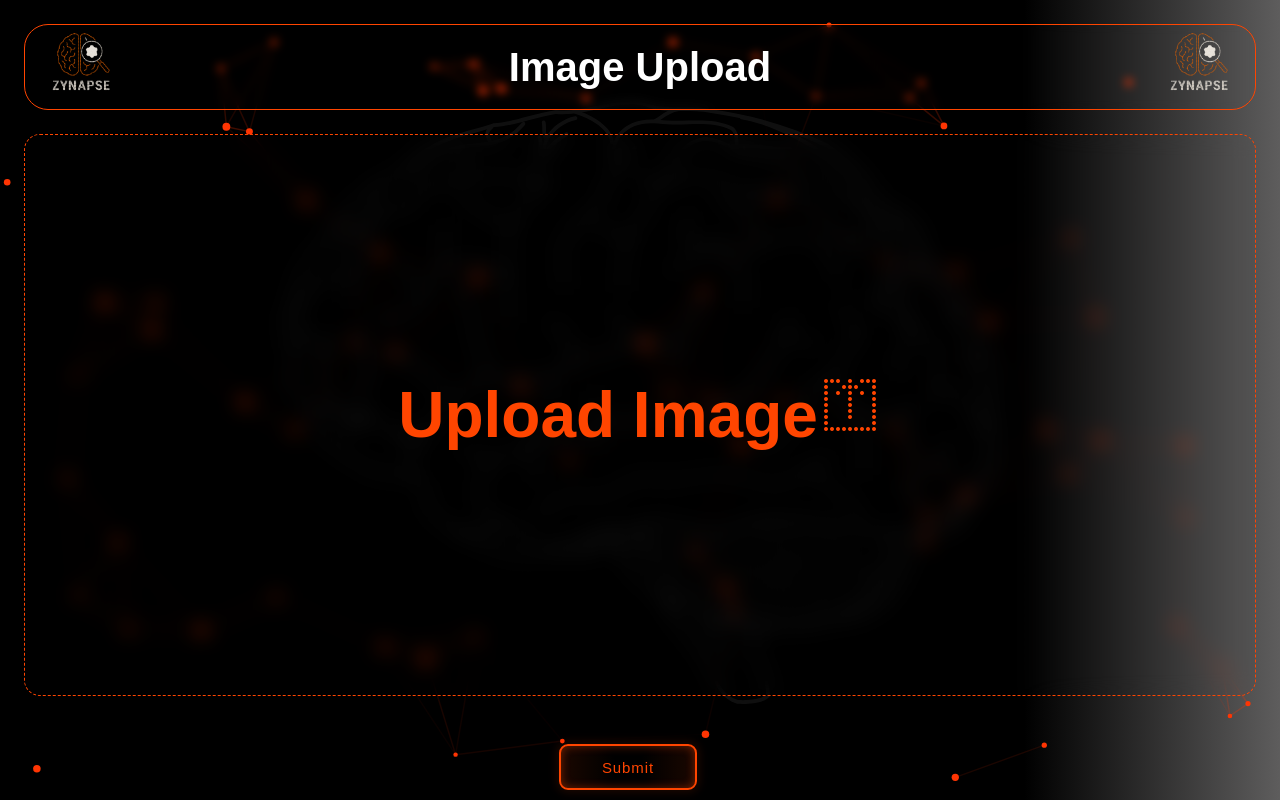
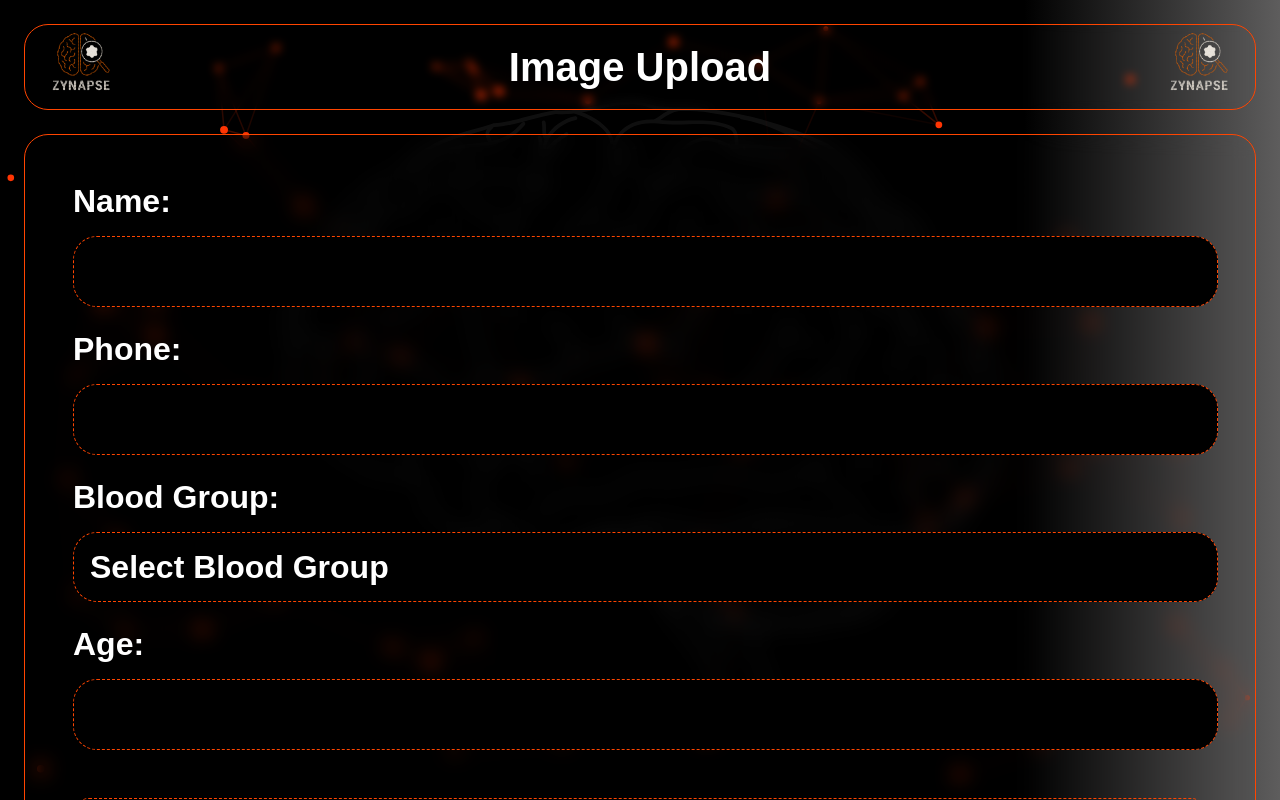
Before and after one commit to Archit-Ash/Zynapse, a React (Vite) app in the folder Zynapse/: page /upload in a window 1280 px wide. Shown: the top 800 px of the page. Built offline with nearby package versions, Linux system fonts and the light colour scheme; a web font is replaced by a local one.

Commit message:
fixed AI questionaaire and added essential form values

```diff
--- a/Zynapse/src/QuestionResult.jsx
+++ b/Zynapse/src/QuestionResult.jsx
@@ -7,14 +7,27 @@ const QuestionResult = () => {
   const [data, setData] = useState(null); // State to store the API response
   const [loading, setLoading] = useState(false); // State to handle loading state
 
-  const prompt = `Please review the following symptoms and recommend if an MRI scan is necessary based on the data provided:
-  ${Object.entries(formData)
-    .map(
-      ([key, value]) =>
-        `${key.charAt(0).toUpperCase() + key.slice(1)}: ${value}`
-    )
-    .join("\n")}
-  **Important:** Only recommend an MRI scan if the combination of symptoms strongly suggests a need for further medical evaluation. Please ensure the advice is cautious and based on established medical criteria, and avoid creating unnecessary panic.,Reply Either with "MRI is Required ,possibility of a Brain Tumor" or "NO MRI NEEDED ,youre healthy", you can also give a small recommendation and disclaimer in next line,MAKE THE DISCLAIMER VERY CLEAR TO REMOVE ANY LIABILITY`;
+  const prompt = `Please review the following symptoms and determine the recommendation **based solely on the number of "yes" responses** provided:
+
+${Object.entries(formData)
+  .map(
+    ([key, value]) => `${key.charAt(0).toUpperCase() + key.slice(1)}: ${value}`
+  )
+  .join("\n")}
+
+Rules:
+- If number of "yes" responses is **15 or more**, reply exactly with:
+  "MRI is Required ,possibility of a Brain Tumor"
+- If number of "yes" responses is **between 7 and 15**, reply exactly with:
+  "CANNOT SAY DEFINITIVELY ,consult a doctor for further evaluation"
+- If number of "yes" responses is **7 or fewer**, reply exactly with:
+  "NO MRI NEEDED ,youre healthy"
+
+After that, give a one-line general recommendation, and a VERY CLEAR DISCLAIMER to remove any liability.
+
+**Important:** Do not recommend an MRI unless absolutely necessary. This is a sensitive case and the response must avoid creating unnecessary panic.
+DONT reply with Number of yes
+`;
 
   const sendToGemini = async () => {
     setLoading(true); // Start loading
--- a/Zynapse/src/Result.jsx
+++ b/Zynapse/src/Result.jsx
@@ -5,6 +5,7 @@ const Result = () => {
   const location = useLocation();
   const navigate = useNavigate();
   const image = location.state?.image;
+  const formData = location.state?.formData;
 
   if (!image) {
     return <p>No image provided.</p>;
@@ -13,11 +14,28 @@ const Result = () => {
   const imageUrl = URL.createObjectURL(image);
 
   return (
-    <div>
+    <div style={{ color: "white", padding: "20px", backgroundColor: "#333" }}>
       <h2>Preview Image</h2>
       <img src={imageUrl} alt="Uploaded" width="300" />
       <br />
-      <button onClick={() => navigate(-1)}>Go Back</button>
+      <h3>Form Data:</h3>
+      <ul>
+        <li>
+          <strong>Name:</strong> {formData?.name || "N/A"}
+        </li>
+        <li>
+          <strong>Phone:</strong> {formData?.phone || "N/A"}
+        </li>
+        <li>
+          <strong>Blood Group:</strong> {formData?.blood_group || "N/A"}
+        </li>
+        <li>
+          <strong>Age:</strong> {formData?.age || "N/A"}
+        </li>
+      </ul>
+      <button onClick={() => navigate(-1)} style={{ marginTop: "20px" }}>
+        Go Back
+      </button>
     </div>
   );
 };
--- a/Zynapse/src/UploadPage.jsx
+++ b/Zynapse/src/UploadPage.jsx
@@ -10,6 +10,12 @@ const UploadPage = () => {
   const [croppedImage, setCroppedImage] = useState(null);
   const [showToast, setShowToast] = useState(false);
   const [showPreview, setShowPreview] = useState(false);
+  const [formData, setFormData] = useState({
+    name: "",
+    phone: "",
+    blood_group: "",
+    age: "",
+  });
   const cropperRef = useRef(null);
   const navigate = useNavigate();
 
@@ -17,6 +23,14 @@ const UploadPage = () => {
     const file = e.target.files[0];
     setImage(URL.createObjectURL(file));
     setCroppedImage(null);
+  };
+
+  const handleInputChange = (e) => {
+    const { name, value } = e.target;
+    setFormData((prevData) => ({
+      ...prevData,
+      [name]: value,
+    }));
   };
 
   const handleCrop = () => {
@@ -30,7 +44,19 @@ const UploadPage = () => {
     }
   };
 
-  const handleSubmit = () => {
+  const handleSubmit = (e) => {
+    e.preventDefault();
+    if (
+      !formData.name.trim() ||
+      !formData.phone.trim() ||
+      !formData.blood_group ||
+      !formData.age
+    ) {
+      setShowToast(true);
+      setTimeout(() => setShowToast(false), 3000);
+      return;
+    }
+
     if (!image) {
       setShowToast(true);
       setTimeout(() => setShowToast(false), 3000);
@@ -43,7 +69,9 @@ const UploadPage = () => {
         const croppedFile = new File([blob], "cropped-image.png", {
           type: "image/png",
         });
-        navigate("/result", { state: { image: croppedFile } });
+        navigate("/result", {
+          state: { image: croppedFile, formData: formData },
+        });
       });
     }
   };
@@ -56,7 +84,80 @@ const UploadPage = () => {
   };
 
   return (
-    <div>
+    <>
+      <div className="uploadFormContainer">
+        <form>
+          <form>
+            <label className="formLabel">
+              Name:
+              <input
+                className="formValues"
+                type="text"
+                name="name"
+                value={formData.name}
+                onChange={(e) =>
+                  setFormData({ ...formData, name: e.target.value })
+                }
+                required
+              />
+            </label>
+
+            <label className="formLabel">
+              Phone:
+              <input
+                className="formValues"
+                type="tel"
+                name="phone"
+                value={formData.phone}
+                onChange={(e) =>
+                  setFormData({ ...formData, phone: e.target.value })
+                }
+                pattern="[0-9]{10}"
+                title="Phone number should be 10 digits"
+                required
+              />
+            </label>
+
+            <label className="formLabel">
+              Blood Group:
+              <select
+                className="formValues"
+                name="blood_group"
+                value={formData.blood_group}
+                onChange={(e) =>
+                  setFormData({ ...formData, blood_group: e.target.value })
+                }
+                required
+              >
+                <option value="">Select Blood Group</option>
+                <option value="A+">A+</option>
+                <option value="A-">A-</option>
+                <option value="B+">B+</option>
+                <option value="B-">B-</option>
+                <option value="AB+">AB+</option>
+                <option value="AB-">AB-</option>
+                <option value="O+">O+</option>
+                <option value="O-">O-</option>
+              </select>
+            </label>
+
+            <label className="formLabel">
+              Age:
+              <input
+                className="formValues"
+                type="number"
+                name="age"
+                value={formData.age}
+                onChange={(e) =>
+                  setFormData({ ...formData, age: e.target.value })
+                }
+                min="0"
+                max="110"
+                required
+              />
+            </label>
+          </form>
+        </form>
         <input
           id="choosefile"
           type="file"
@@ -107,7 +208,10 @@ const UploadPage = () => {
             <div className="preview-modal">
               <div className="modal-header">
                 <h3>Cropped Image Preview</h3>
-              <span className="close-btn" onClick={() => setShowPreview(false)}>
+                <span
+                  className="close-btn"
+                  onClick={() => setShowPreview(false)}
+                >
                   X
                 </span>
               </div>
@@ -120,11 +224,13 @@ const UploadPage = () => {
 
         {showToast && (
           <div id="custom-toast">
-          <p>Upload image first</p>
+            <p>Fill All Fields Properly</p>
             <button onClick={() => setShowToast(false)}>✕</button>
           </div>
         )}
       </div>
+      <h1>hello</h1>
+    </>
   );
 };
 
--- a/Zynapse/src/components/Questionaire.jsx
+++ b/Zynapse/src/components/Questionaire.jsx
@@ -100,7 +100,7 @@ const Questionaire = () => {
                 name="headaches"
                 value="yes"
                 onChange={handleChange}
-              />{" "}
+              />
               Yes
             </p>
             <p className="optionContainer">
--- a/Zynapse/src/style/UploadPage.css
+++ b/Zynapse/src/style/UploadPage.css
@@ -137,3 +137,30 @@
   max-height: 100%;
   object-fit: contain;
 }
+.uploadFormContainer {
+  margin: 1.5rem;
+  padding: 1.5rem;
+  margin-bottom: 0.5rem;
+  padding-bottom: 0.5rem;
+  height: auto;
+  border: 1px solid orangered;
+  border-radius: 1.5rem;
+  backdrop-filter: blur(10px);
+}
+.formLabel {
+  color: white;
+  display: block;
+  margin: 1.5rem;
+  font-size: 2rem;
+}
+.formValues {
+  all: unset;
+  margin-top: 1rem;
+  padding: 1rem;
+  width: 98%;
+  border: 1px dashed orangered;
+  border-radius: 1.5rem;
+
+  background-color: black;
+  color: white;
+}
```
Lines whose indentation alone changed are shown as unchanged.
